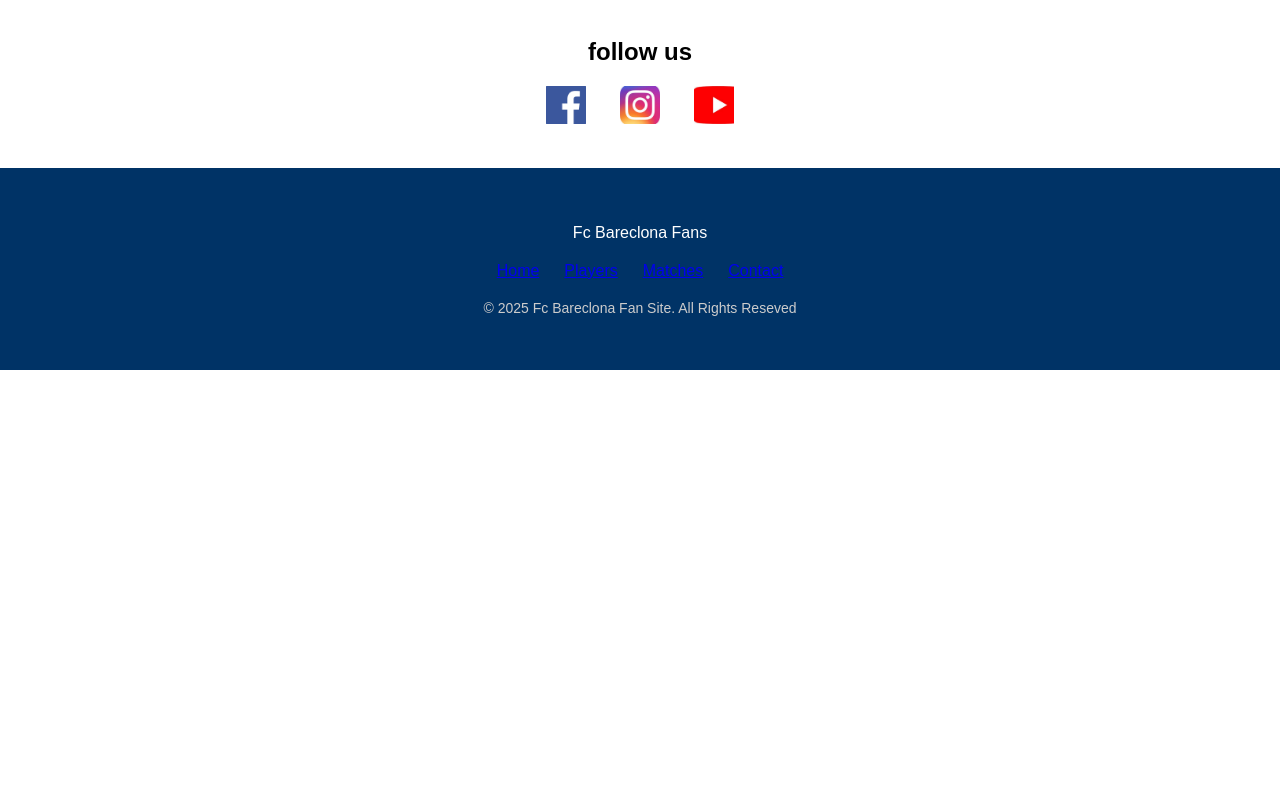
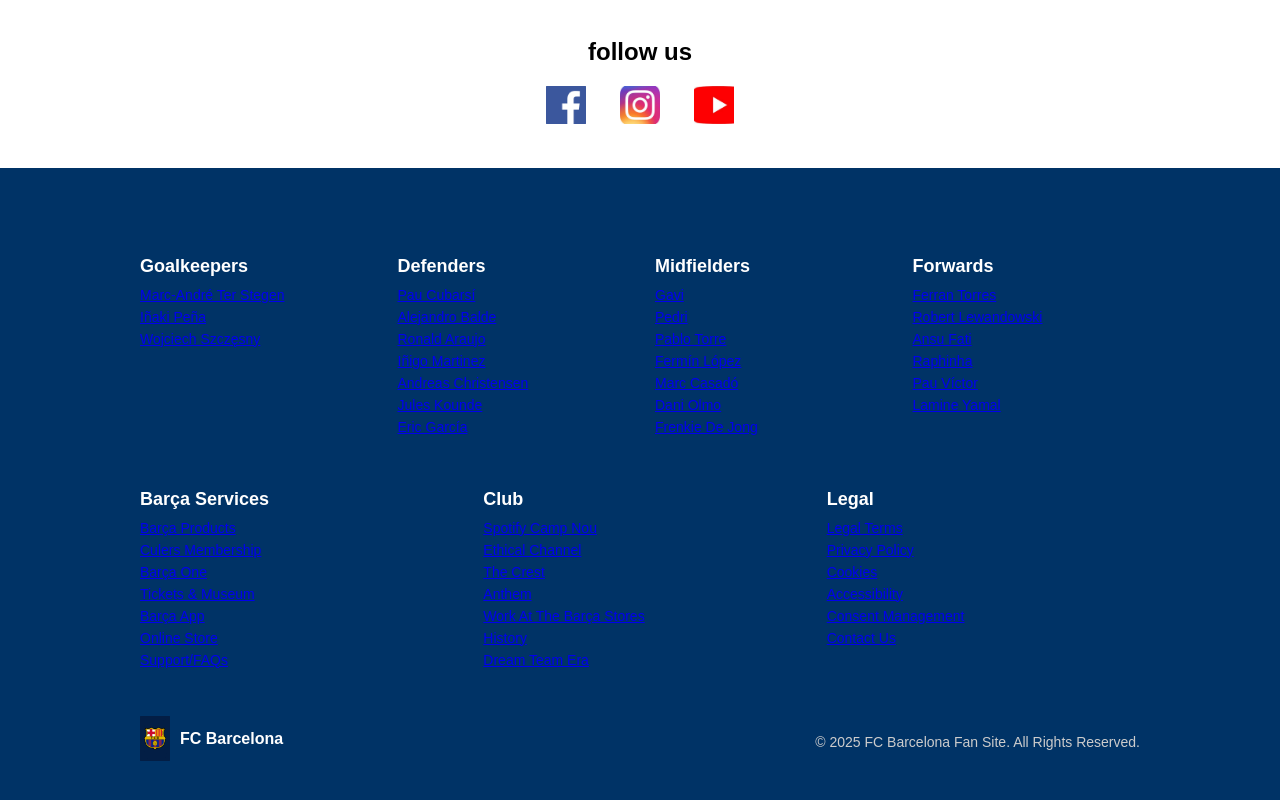
Before and after one commit to mazentarek87/barcelona-fans, a plain HTML site: page index.html in a window 1280 px wide. Shown: the part 2573-3373 px from the top of the page. Before the commit the page ends 2943 px from the top, so only its background shows below. Drawn offline with Linux system fonts and the light colour scheme.

Commit message:
Fix dropdown menu layout and CSS cleanup

```diff
--- a/css/style.css
+++ b/css/style.css
@@ -53,7 +53,7 @@ body {
 .dropdown-menu {
     display: none;
     position: absolute;
-    top: 40px;
+    top: 30px;
     left: 0;
     background-color: #003366;
     list-style: none;
@@ -272,3 +272,56 @@ body {
     color: #ccc;
     text-transform: capitalize;
 }
+
+.footer-columns {
+    display: flex;
+    flex-wrap: wrap;
+    justify-content: space-between;
+    gap: 30px;
+    margin-top: 30px;
+    text-align: left;
+}
+
+.footer-column {
+    flex: 1 1 200px;
+}
+
+.footer-column h3 {
+    font-size: 18px;
+    margin-bottom: 10px;
+    color: white;
+}
+
+.footer-column ul {
+    list-style: none;
+    padding: 0;
+    margin: 0;
+}
+
+.footer-column li {
+    margin-bottom: 6px;
+    color: #eee;
+    font-size: 14px;
+}
+
+.footer-bottom {
+    display: flex;
+    justify-content: space-between;
+    align-items: center;
+    margin-top: 40px;
+    flex-wrap: wrap;
+}
+
+.footer-brand {
+    display: flex;
+    align-items: center;
+    gap: 10px;
+    color: white;
+    font-weight: bold;
+    font-size: 16px;
+}
+
+.footer-logo {
+    width: 30px;
+    height: auto;
+}
--- a/index.html
+++ b/index.html
@@ -125,16 +125,104 @@
 
     <footer class="site-footer">
         <div class="footer-content">
-            <p class="footer-logo"> fc bareclona fans</p>
-            <ul class="footer-links">
-                <li><a href="#">home</a></li>
-                <li><a href="#">players</a></li>
-                <li><a href="#">matches</a></li>
-                <li><a href="#">contact</a></li>
-            </ul>
+            <div class="footer-columns">
 
-            <p class="footer-copy">&copy; 2025 fc bareclona fan site. all rights reseved</p>
-        </div>
+
+
+                <div class="footer-column">
+                    <h3>Goalkeepers</h3>
+                    <ul>
+                        <li><a href="#">Marc-André ter Stegen</a></li>
+                        <li><a href="#">Iñaki Peña</a></li>
+                        <li><a href="#">Wojciech Szczęsny</a></li>
+                    </ul>
+                </div>
+
+                <div class="footer-column">
+                    <h3>Defenders</h3>
+                    <ul>
+                        <li><a href="#">Pau Cubarsí</a></li>
+                        <li><a href="#">Alejandro Balde</a></li>
+                        <li><a href="#">Ronald Araujo</a></li>
+                        <li><a href="#">Iñigo Martinez</a></li>
+                        <li><a href="#">Andreas Christensen</a></li>
+                        <li><a href="#">Jules Kounde</a></li>
+                        <li><a href="#">Eric García</a></li>
+                    </ul>
+                </div>
+
+                <div class="footer-column">
+                    <h3>Midfielders</h3>
+                    <ul>
+                        <li><a href="#">Gavi</a></li>
+                        <li><a href="#">Pedri</a></li>
+                        <li><a href="#">Pablo Torre</a></li>
+                        <li><a href="#">Fermín López</a></li>
+                        <li><a href="#">Marc Casadó</a></li>
+                        <li><a href="#">Dani Olmo</a></li>
+                        <li><a href="#">Frenkie de Jong</a></li>
+                    </ul>
+                </div>
+
+                <div class="footer-column">
+                    <h3>Forwards</h3>
+                    <ul>
+                        <li><a href="#">Ferran Torres</a></li>
+                        <li><a href="#">Robert Lewandowski</a></li>
+                        <li><a href="#">Ansu Fati</a></li>
+                        <li><a href="#">Raphinha</a></li>
+                        <li><a href="#">Pau Víctor</a></li>
+                        <li><a href="#">Lamine Yamal</a></li>
+                    </ul>
+                </div>
+
+                <div class="footer-column">
+                    <h3>Barça Services</h3>
+                    <ul>
+                        <li><a href="#">Barça Products</a></li>
+                        <li><a href="#">Culers Membership</a></li>
+                        <li><a href="#">Barça One</a></li>
+                        <li><a href="#">Tickets & Museum</a></li>
+                        <li><a href="#">Barça App</a></li>
+                        <li><a href="#">Online Store</a></li>
+                        <li><a href="#">Support/FAQs</a></li>
+                    </ul>
+                </div>
+
+                <div class="footer-column">
+                    <h3>Club</h3>
+                    <ul>
+                        <li><a href="#">Spotify Camp Nou</a></li>
+                        <li><a href="#">Ethical Channel</a></li>
+                        <li><a href="#">The Crest</a></li>
+                        <li><a href="#">Anthem</a></li>
+                        <li><a href="#">Work at the Barça Stores</a></li>
+                        <li><a href="#">History</a></li>
+                        <li><a href="#">Dream Team Era</a></li>
+                    </ul>
+                </div>
+
+                <div class="footer-column">
+                    <h3>Legal</h3>
+                    <ul>
+                        <li><a href="#">Legal Terms</a></li>
+                        <li><a href="#">Privacy Policy</a></li>
+                        <li><a href="#">Cookies</a></li>
+                        <li><a href="#">Accessibility</a></li>
+                        <li><a href="#">Consent Management</a></li>
+                        <li><a href="#">Contact Us</a></li>
+                    </ul>
+                </div>
+
+            </div>
+            <div class="footer-bottom">
+                <div class="footer-brand">
+                    <img src="images/FC_Barcelona_1_2 (1).webp" alt="FC Barcelona Logo" class="footer-logo">
+                    <span>FC Barcelona</span>
+                </div>
+
+                <p class="footer-copy">&copy; 2025 FC Barcelona Fan Site. All rights reserved.</p>
+            </div>
     </footer>
 </body>
 
```
